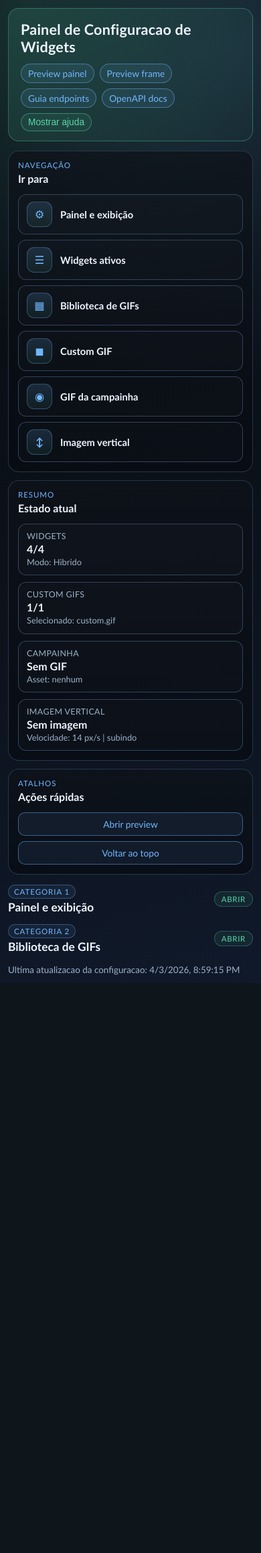
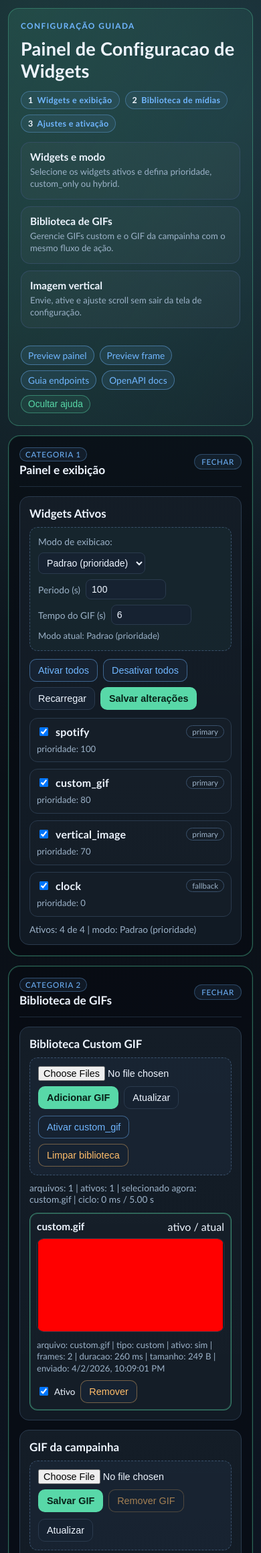
Before and after one commit to ricardosousa339/server-widget-painel, a FastAPI app: page /config/widgets in a window 390 px wide. Shown: the top 2319 px of the page at 67% size. Before the commit the page ends 1468 px from the top, so only its background shows below. Run offline with FastAPI, Linux system fonts and the light colour scheme.

Commit message:
feat: atualizar layout e lógica de widgets
Ajusta o layout da tela de configuração de widgets para
exibir informações de forma mais clara e organizada.
Modifica a lógica para garantir que a ajuda esteja visível
por padrão e que as seções principais não iniciem ocultas.
Além disso, adiciona testes para validar o comportamento
esperado da interface.

```diff
--- a/app/templates/widgets_config.html
+++ b/app/templates/widgets_config.html
@@ -52,6 +52,87 @@
       border-radius: 16px;
       background: linear-gradient(120deg, rgba(88, 216, 168, 0.13), rgba(88, 216, 168, 0.03));
       padding: 18px;
+      display: grid;
+      gap: 14px;
+    }
+
+    .hero-top {
+      display: grid;
+      gap: 10px;
+    }
+
+    .hero-kicker {
+      color: var(--accent-2);
+      font-size: 0.74rem;
+      font-weight: 700;
+      letter-spacing: 0.12em;
+      text-transform: uppercase;
+    }
+
+    .hero-top h1 {
+      margin: 0;
+      font-size: 1.7rem;
+      letter-spacing: 0.2px;
+    }
+
+    .hero-meta-row {
+      display: flex;
+      flex-wrap: wrap;
+      gap: 8px;
+    }
+
+    .hero-chip {
+      display: inline-flex;
+      align-items: center;
+      gap: 6px;
+      border-radius: 999px;
+      padding: 5px 10px;
+      border: 1px solid rgba(112, 182, 255, 0.35);
+      background: rgba(112, 182, 255, 0.08);
+      color: var(--accent-2);
+      font-size: 0.78rem;
+      font-weight: 700;
+      letter-spacing: 0.03em;
+    }
+
+    .hero-chip strong {
+      color: var(--text);
+      font-weight: 700;
+    }
+
+    .hero-overview {
+      display: grid;
+      gap: 10px;
+      grid-template-columns: repeat(auto-fit, minmax(190px, 1fr));
+    }
+
+    .overview-card {
+      text-decoration: none;
+      color: var(--text);
+      border: 1px solid rgba(57, 80, 107, 0.75);
+      border-radius: 14px;
+      padding: 12px 13px;
+      background: rgba(255, 255, 255, 0.03);
+      display: grid;
+      gap: 4px;
+      min-height: 86px;
+      transition: transform 140ms ease, border-color 140ms ease, background 140ms ease;
+    }
+
+    .overview-card:hover {
+      transform: translateY(-1px);
+      border-color: rgba(88, 216, 168, 0.55);
+      background: rgba(88, 216, 168, 0.08);
+    }
+
+    .overview-card strong {
+      font-size: 0.96rem;
+    }
+
+    .overview-card span {
+      color: var(--muted);
+      font-size: 0.82rem;
+      line-height: 1.35;
     }
 
     h1 {
@@ -97,14 +178,25 @@
       filter: brightness(1.08);
     }
 
+    .hero-note {
+      padding: 11px 12px;
+      border-radius: 12px;
+      border: 1px solid rgba(112, 182, 255, 0.28);
+      background: rgba(112, 182, 255, 0.08);
+      color: var(--muted);
+      font-size: 0.9rem;
+      line-height: 1.45;
+    }
+
     .settings-shell {
       display: grid;
       gap: 14px;
-      grid-template-columns: minmax(250px, 290px) minmax(0, 1fr);
+      grid-template-columns: 1fr;
       align-items: start;
     }
 
     .settings-sidebar {
+      display: none !important;
       position: sticky;
       top: 14px;
       display: grid;
@@ -334,6 +434,8 @@
     .settings-category-body {
       display: grid;
       gap: 14px;
+      padding-top: 14px;
+      border-top: 1px solid rgba(57, 80, 107, 0.45);
     }
 
     .settings-category-body[hidden] {
@@ -353,6 +455,15 @@
     .settings-category,
     .card {
       scroll-margin-top: 18px;
+    }
+
+    .settings-category {
+      border: 1px solid rgba(57, 80, 107, 0.7);
+      border-radius: 18px;
+      padding: 16px;
+      background: linear-gradient(180deg, rgba(255, 255, 255, 0.012), transparent), rgba(8, 12, 18, 0.68);
+      display: grid;
+      gap: 14px;
     }
 
     .card {
@@ -707,6 +865,7 @@
       }
 
       .settings-sidebar {
+      display: none !important;
         position: static;
       }
     }
@@ -722,11 +881,37 @@
     }
   </style>
 </head>
-<body class="compact">
+<body>
   <main class="container" id="top">
     <section class="hero">
+      <div class="hero-top">
+        <span class="hero-kicker">Configuração guiada</span>
+        <div>
           <h1>Painel de Configuracao de Widgets</h1>
-      <p class="subtitle">Configure widgets, GIFs e imagem vertical em poucos cliques.</p>
+          </div>
+      </div>
+
+      <div class="hero-meta-row" aria-label="Resumo da página">
+        <span class="hero-chip"><strong>1</strong> Widgets e exibição</span>
+        <span class="hero-chip"><strong>2</strong> Biblioteca de mídias</span>
+        <span class="hero-chip"><strong>3</strong> Ajustes e ativação</span>
+      </div>
+
+      <div class="hero-overview">
+        <a class="overview-card" href="#category-panel">
+          <strong>Widgets e modo</strong>
+          <span>Selecione os widgets ativos e defina prioridade, custom_only ou hybrid.</span>
+        </a>
+        <a class="overview-card" href="#category-media">
+          <strong>Biblioteca de GIFs</strong>
+          <span>Gerencie GIFs custom e o GIF da campainha com o mesmo fluxo de ação.</span>
+        </a>
+        <a class="overview-card" href="#vertical-image-card">
+          <strong>Imagem vertical</strong>
+          <span>Envie, ative e ajuste scroll sem sair da tela de configuração.</span>
+        </a>
+      </div>
+
       <div class="quick-links">
         <a href="/preview/painel">Preview painel</a>
         <a href="/preview/frame">Preview frame</a>
@@ -816,7 +1002,6 @@
               <small id="sidebarVerticalSpeed">Velocidade: -</small>
             </div>
           </div>
-          <p class="sidebar-note">Use o menu para abrir cada bloco.</p>
           </div>
 
         <div class="sidebar-panel">
@@ -838,14 +1023,11 @@
               <span class="category-tag">Categoria 1</span>
               <h2>Painel e exibição</h2>
             </div>
-            <p>Escolha widgets e modo de exibicao.</p>
             </header>
 
-          <div class="settings-category-body" hidden>
+          <div class="settings-category-body">
             <article class="card" id="widgets-card">
               <h2>Widgets Ativos</h2>
-              <p class="hint">Marque os widgets que deseja usar e salve.</p>
-
               <section class="mode-box">
                 <div class="mode-row">
                   <label for="displayModeSelect">Modo de exibicao:</label>
@@ -868,7 +1050,7 @@
                 <button id="enableAllBtn" class="secondary">Ativar todos</button>
                 <button id="disableAllBtn" class="secondary">Desativar todos</button>
                 <button id="reloadWidgetsBtn">Recarregar</button>
-                <button id="saveWidgetsBtn" class="primary">Salvar</button>
+                <button id="saveWidgetsBtn" class="primary">Salvar alterações</button>
               </div>
 
               <section id="widgetsList" class="widgets"></section>
@@ -884,14 +1066,11 @@
               <span class="category-tag">Categoria 2</span>
               <h2>Biblioteca de GIFs</h2>
             </div>
-            <p>Gerencie GIF custom, campainha e imagem vertical.</p>
             </header>
 
-          <div class="settings-category-body media" hidden>
+          <div class="settings-category-body media">
             <article class="card full-width" id="custom-gif-card">
               <h2>Biblioteca Custom GIF</h2>
-              <p class="hint">Envie GIFs e deixe ativos os que podem aparecer.</p>
-
               <section class="upload-box">
                 <div class="upload-row">
                   <input id="customGifFileInput" type="file" accept="image/gif" multiple />
@@ -935,8 +1112,6 @@
 
             <article class="card" id="vertical-image-card">
               <h2>Imagem vertical (scroll)</h2>
-              <p class="hint">Envie imagem (largura 64px) para rolagem automatica.</p>
-
               <section class="upload-box">
                 <div class="upload-row">
                   <input id="verticalImageFileInput" type="file" accept="image/*" />
@@ -1072,11 +1247,16 @@
     }
 
     function initializeHelpVisibility() {
-      let showHelp = false;
+      let showHelp = true;
       try {
-        showHelp = window.localStorage.getItem(HELP_VISIBLE_STORAGE_KEY) === "1";
+        const storedValue = window.localStorage.getItem(HELP_VISIBLE_STORAGE_KEY);
+        if (storedValue === "0") {
+          showHelp = false;
+        } else if (storedValue === "1") {
+          showHelp = true;
+        }
       } catch (_error) {
-        showHelp = false;
+        showHelp = true;
       }
       applyHelpVisibility(showHelp);
     }
@@ -1899,7 +2079,7 @@
       for (const section of categorySections) {
         const head = getCategoryHead(section);
         if (head) {
-          head.setAttribute("aria-expanded", section.id === categoryId ? "true" : "false");
+          head.setAttribute("aria-expanded", section.classList.contains("is-open") ? "true" : "false");
         }
       }
     }
@@ -1922,12 +2102,6 @@
     function openCategory(section, { scroll = false } = {}) {
       if (!section) {
         return false;
-      }
-
-      for (const otherSection of categorySections) {
-        if (otherSection !== section) {
-          closeCategory(otherSection);
-        }
       }
 
       const body = getCategoryBody(section);
@@ -1990,7 +2164,7 @@
 
         head.setAttribute("role", "button");
         head.setAttribute("tabindex", "0");
-        head.setAttribute("aria-expanded", "false");
+        head.setAttribute("aria-expanded", "true");
 
         head.addEventListener("click", () => {
           toggleCategory(section, { scroll: false });
@@ -2005,8 +2179,10 @@
 
         const body = getCategoryBody(section);
         if (body) {
-          body.hidden = true;
-        }
+          body.hidden = false;
+        }
+
+        section.classList.add("is-open");
       }
 
       for (const link of sidebarNavLinks) {
@@ -2042,6 +2218,8 @@
         if (!openCategoryById(targetId, { scroll: true })) {
           setSidebarActiveCategory(null);
         }
+      } else if (categorySections.length > 0) {
+        setSidebarActiveCategory(categorySections[0].id);
       }
     }
 
--- a/app/widgets/vertical_image_widget.py
+++ b/app/widgets/vertical_image_widget.py
@@ -79,7 +79,7 @@ class VerticalImageWidget(BaseWidget):
             return None
 
         return {
-            "widget": self.name,
+            "widget": "custom_gif",  # Mascarado como custom_gif para o ESP32 desenhar nativamente
             "priority": self.priority,
             "ts": int(time.time()),
             "data": {
--- a/data/widget_config.json
+++ b/data/widget_config.json
@@ -1 +1 @@
-{"enabled_widgets":["spotify","custom_gif","vertical_image","clock"],"display_mode":"hybrid","hybrid_period_seconds":100,"hybrid_show_seconds":6,"updated_at":1775249955}
+{"enabled_widgets":["spotify","custom_gif","vertical_image","clock"],"display_mode":"priority","hybrid_period_seconds":100,"hybrid_show_seconds":6,"updated_at":1775254360}
```
Also changed, not shown: other parts of app/templates/widgets_config.html (+58 -4 lines), debug_hybrid.py (added, +12 -0 lines), test_widgets_config_ui_guard.js (added, +21 -0 lines). Lines whose indentation alone changed are shown as unchanged.
